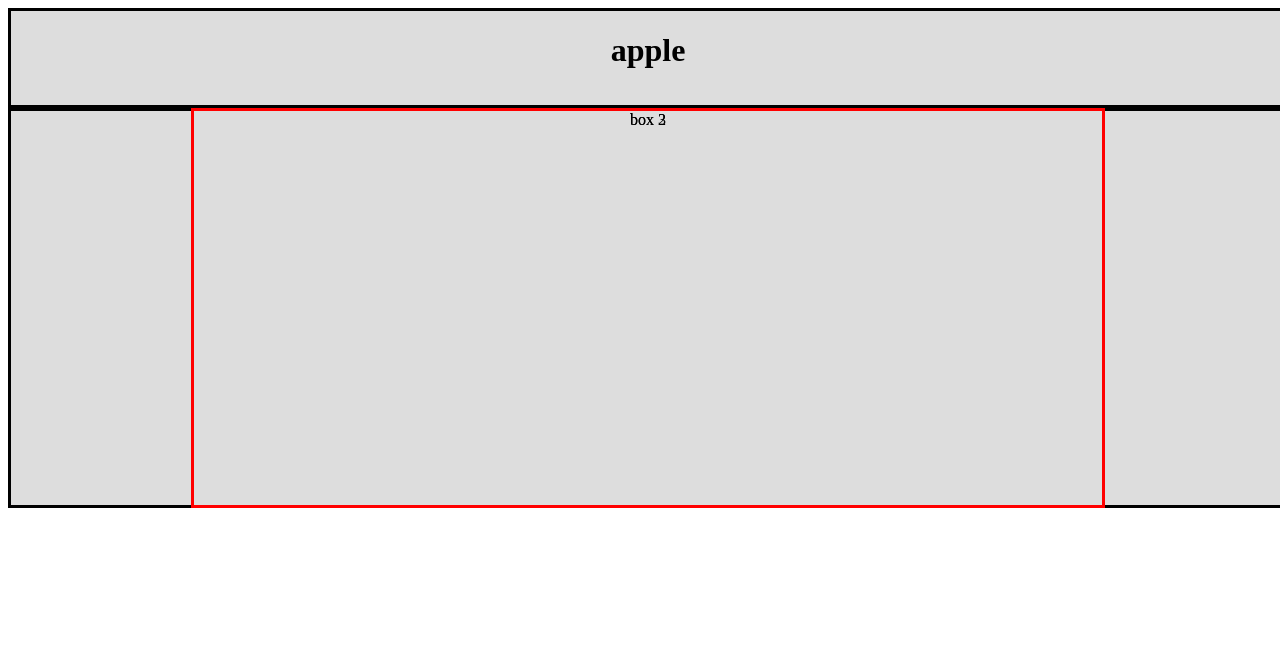
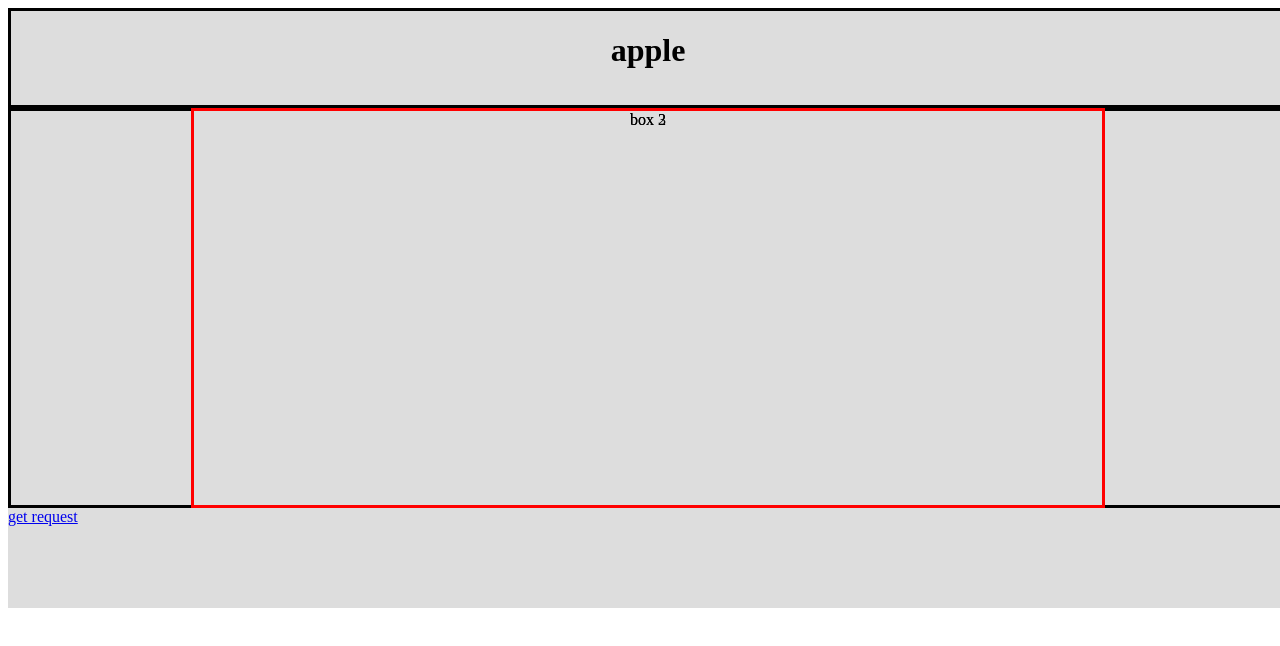
Before and after one commit to LeonHuston/TinFood, a plain HTML site: page index.html in a window 1280 px wide. Drawn offline with Linux system fonts and the light colour scheme; files that its build step writes are made by us from their sources; no server answers.

Commit message:
added end tags and script tag

```diff
--- a/index.html
+++ b/index.html
@@ -44,7 +44,10 @@
     <div class= "box3">box 3</div>
 
 
-<!--<a href=# onclick= 'getGeoCode(-36.852515, 174.768618)'>get request</a>
+<a href=# onclick= 'getGeoCode(-36.852515, 174.768618)'>get request</a>
 </body>
 
 <script src="scripts/index.js"></script>
+
+</head>
+</html>
--- a/scripts/index.js
+++ b/scripts/index.js
@@ -16,8 +16,6 @@ function getGeoCode(latitude, longitude){
         getAddress(responseJSON);
     }
     xhr.send(null);
-
-
 }
 
 function getAddress(responseJSON){
```
